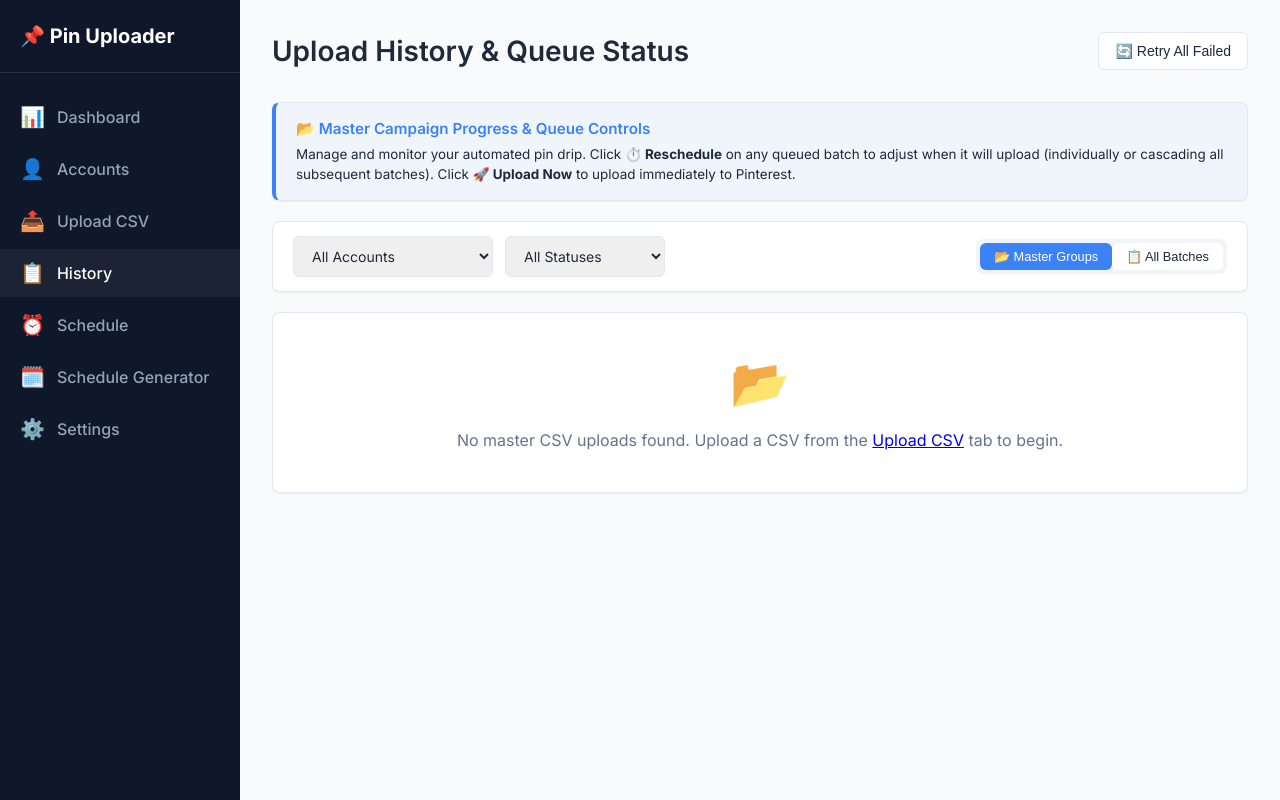
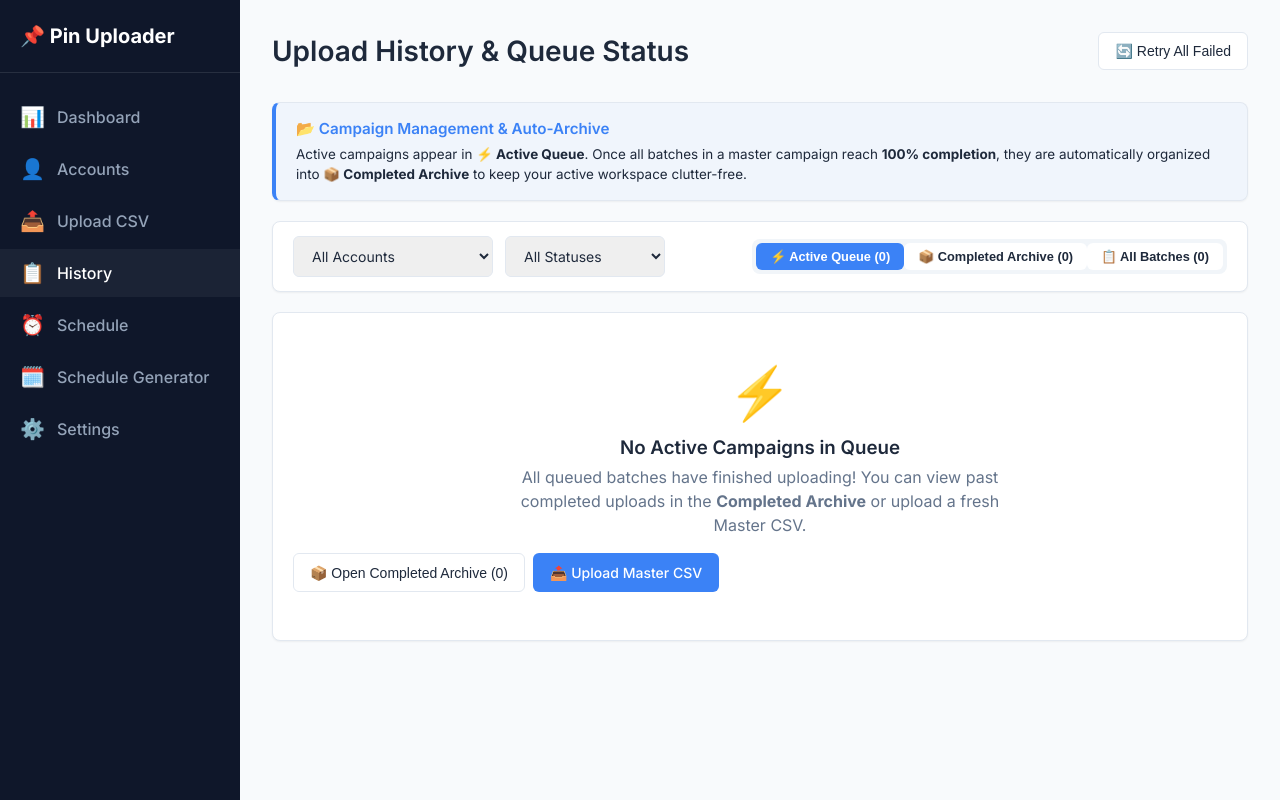
Before and after one commit to femioja01/pinterest-bulk-uploader, a FastAPI app: page /history in a window 1280 px wide. Run offline with FastAPI, Linux system fonts and the light colour scheme; data comes from the database, SQL or seed files in the repository; data that the repository does not hold is empty; some libraries are stand-ins or nearby versions.

Commit message:
feat: organize master campaigns into smart Active Queue and Completed Archive tabs

```diff
--- a/src/routes/history.py
+++ b/src/routes/history.py
@@ -181,9 +181,13 @@ async def history_page(
     request: Request,
     account_id: int = Query(0),
     status: str = Query(""),
-    view_mode: str = Query("grouped"),
+    view_mode: str = Query("active"),
     page: int = Query(1),
 ):
+    # Normalize old 'grouped' mode to 'active'
+    if view_mode == "grouped":
+        view_mode = "active"
+
     per_page = 25
     factory = get_session_factory()
     with factory() as session:
@@ -244,7 +248,9 @@ async def history_page(
             key = (b.account_id, b.original_filename or "Bulk Upload", created_minute)
             groups_dict[key].append(b)
 
-        master_groups = []
+        active_groups = []
+        archived_groups = []
+
         for idx, ((acct_id, orig_name, created_str), b_list) in enumerate(groups_dict.items()):
             total_batches = len(b_list)
             total_pins = sum(b.pin_count for b in b_list)
@@ -277,7 +283,7 @@ async def history_page(
                     "raw_scheduled_time": raw_sched,
                 })
 
-            master_groups.append({
+            group_data = {
                 "group_id": f"group_{idx}_{acct_id}",
                 "account_id": acct_id,
                 "account_name": account_name_map.get(acct_id, "Unknown"),
@@ -293,7 +299,13 @@ async def history_page(
                 "pct_done": pct_done,
                 "first_pending_id": first_pending_id,
                 "batches": b_details,
-            })
+            }
+
+            # If 100% done and no pending/processing slices left, place in archive
+            if pct_done == 100 and pending_count == 0 and processing_count == 0:
+                archived_groups.append(group_data)
+            else:
+                active_groups.append(group_data)
 
     return templates.TemplateResponse(
         request,
@@ -301,7 +313,11 @@ async def history_page(
         {
             "active_page": "history",
             "batches": batch_list,
-            "master_groups": master_groups,
+            "active_groups": active_groups,
+            "archived_groups": archived_groups,
+            "active_count": len(active_groups),
+            "archived_count": len(archived_groups),
+            "total_batches_count": total,
             "accounts": account_list,
             "filter_account_id": account_id,
             "filter_status": status,
--- a/src/templates/history.html
+++ b/src/templates/history.html
@@ -14,9 +14,9 @@
 <!-- Explanatory Guide Card -->
 <div class="card" style="background: rgba(59, 130, 246, 0.04); border-left: 4px solid var(--primary); margin-bottom: 20px;">
     <div class="card-body" style="padding: 16px 20px;">
-        <h4 style="font-size: 0.95rem; margin-bottom: 6px; color: var(--primary);">📂 Master Campaign Progress & Queue Controls</h4>
+        <h4 style="font-size: 0.95rem; margin-bottom: 6px; color: var(--primary);">📂 Campaign Management & Auto-Archive</h4>
         <div style="font-size: 0.84rem; color: var(--text-dark); line-height: 1.5;">
-            Manage and monitor your automated pin drip. Click <strong>⏱️ Reschedule</strong> on any queued batch to adjust when it will upload (individually or cascading all subsequent batches). Click <strong>🚀 Upload Now</strong> to upload immediately to Pinterest.
+            Active campaigns appear in <strong>⚡ Active Queue</strong>. Once all batches in a master campaign reach <strong>100% completion</strong>, they are automatically organized into <strong>📦 Completed Archive</strong> to keep your active workspace clutter-free.
         </div>
     </div>
 </div>
@@ -47,23 +47,26 @@
                 {% endif %}
             </div>
 
-            <!-- View Mode Toggler -->
+            <!-- Smart View Mode / Tab Toggler -->
             <div class="d-flex gap-1" style="background: #f1f5f9; padding: 4px; border-radius: 8px;">
-                <button type="button" class="btn btn-sm {% if view_mode == 'grouped' %}btn-primary{% else %}btn-secondary{% endif %}" onclick="switchViewMode('grouped')" style="border: none; padding: 6px 14px;">
-                    📂 Master Groups
+                <button type="button" class="btn btn-sm {% if view_mode == 'active' %}btn-primary{% else %}btn-secondary{% endif %}" onclick="switchViewMode('active')" style="border: none; padding: 6px 14px; font-weight: 600;">
+                    ⚡ Active Queue ({{ active_count }})
                 </button>
-                <button type="button" class="btn btn-sm {% if view_mode == 'flat' %}btn-primary{% else %}btn-secondary{% endif %}" onclick="switchViewMode('flat')" style="border: none; padding: 6px 14px;">
-                    📋 All Batches
+                <button type="button" class="btn btn-sm {% if view_mode == 'archived' %}btn-primary{% else %}btn-secondary{% endif %}" onclick="switchViewMode('archived')" style="border: none; padding: 6px 14px; font-weight: 600;">
+                    📦 Completed Archive ({{ archived_count }})
+                </button>
+                <button type="button" class="btn btn-sm {% if view_mode == 'flat' %}btn-primary{% else %}btn-secondary{% endif %}" onclick="switchViewMode('flat')" style="border: none; padding: 6px 14px; font-weight: 600;">
+                    📋 All Batches ({{ total_batches_count }})
                 </button>
             </div>
         </form>
     </div>
 </div>
 
-{% if view_mode == 'grouped' %}
-<!-- MASTER CAMPAIGN GROUPED VIEW -->
+{% if view_mode == 'active' %}
+<!-- TAB 1: ACTIVE MASTER CAMPAIGNS -->
 <div class="master-groups-container">
-    {% for group in master_groups %}
+    {% for group in active_groups %}
     <div class="card" style="margin-bottom: 20px; border: 1px solid var(--border-color); box-shadow: 0 2px 4px rgba(0,0,0,0.02);">
         <!-- Master Card Header -->
         <div class="card-body" style="padding: 20px 24px; cursor: pointer;" onclick="toggleGroupDetails('{{ group.group_id }}')">
@@ -255,16 +258,106 @@
     </div>
     {% else %}
     <div class="card">
-        <div class="empty-state" style="padding: 40px 20px;">
-            <span class="icon" style="font-size: 3rem;">📂</span>
-            <p>No master CSV uploads found. Upload a CSV from the <a href="/upload">Upload CSV</a> tab to begin.</p>
+        <div class="empty-state" style="padding: 48px 20px; text-align: center;">
+            <span class="icon" style="font-size: 3.2rem; display: block; margin-bottom: 12px;">⚡</span>
+            <h3 style="margin-bottom: 6px; color: var(--text-dark);">No Active Campaigns in Queue</h3>
+            <p class="text-muted" style="max-width: 480px; margin: 0 auto 16px;">
+                All queued batches have finished uploading! You can view past completed uploads in the <strong>Completed Archive</strong> or upload a fresh Master CSV.
+            </p>
+            <div class="d-flex gap-2 justify-center">
+                <button class="btn btn-secondary" onclick="switchViewMode('archived')">📦 Open Completed Archive ({{ archived_count }})</button>
+                <a href="/upload" class="btn btn-primary">📤 Upload Master CSV</a>
+            </div>
+        </div>
+    </div>
+    {% endfor %}
+</div>
+
+{% elif view_mode == 'archived' %}
+<!-- TAB 2: COMPLETED & ARCHIVED MASTER CAMPAIGNS -->
+<div class="master-groups-container">
+    {% for group in archived_groups %}
+    <div class="card" style="margin-bottom: 20px; border: 1px solid var(--border-color); border-left: 4px solid var(--success); box-shadow: 0 2px 4px rgba(0,0,0,0.02);">
+        <!-- Master Card Header -->
+        <div class="card-body" style="padding: 20px 24px; cursor: pointer;" onclick="toggleGroupDetails('{{ group.group_id }}')">
+            <div class="d-flex justify-between align-center" style="flex-wrap: wrap; gap: 12px;">
+                <div>
+                    <span class="status-badge badge-success" style="font-weight: 600; font-size: 0.8rem; margin-right: 8px;">
+                        ✅ 100% Completed
+                    </span>
+                    <strong style="font-size: 1.05rem; color: var(--text-dark);">
+                        {{ group.original_filename }}
+                    </strong>
+                    <span class="text-muted" style="font-size: 0.82rem; margin-left: 8px;">
+                        • Account: <strong>{{ group.account_name }}</strong> • Uploaded: {{ group.created_at }}
+                    </span>
+                </div>
+
+                <div class="d-flex gap-2 align-center">
+                    <span class="text-muted" style="font-size: 0.85rem; font-weight: 600;">
+                        {{ group.total_pins }} pins across {{ group.total_batches }} batches
+                    </span>
+                    <button class="btn btn-secondary btn-sm" id="btn-toggle-{{ group.group_id }}" style="font-size: 0.8rem;" onclick="event.stopPropagation(); toggleGroupDetails('{{ group.group_id }}')">
+                        ▼ View Batches ({{ group.total_batches }})
+                    </button>
+                </div>
+            </div>
+        </div>
+
+        <!-- Collapsible Batch Table Details -->
+        <div id="details-{{ group.group_id }}" style="display: none; border-top: 1px solid var(--border-color); background: #fafafa;">
+            <div class="table-container" style="padding: 0;">
+                <table class="data-table" style="margin: 0; background: transparent;">
+                    <thead>
+                        <tr style="background: #f1f5f9;">
+                            <th style="padding-left: 24px;">Batch File</th>
+                            <th>Pins</th>
+                            <th>Status</th>
+                            <th>Upload Completed Time</th>
+                            <th style="padding-right: 24px;">Actions</th>
+                        </tr>
+                    </thead>
+                    <tbody>
+                        {% for batch in group.batches %}
+                        <tr style="border-bottom: 1px solid var(--border-color);">
+                            <td style="padding-left: 24px;">
+                                <code>{{ batch.filename }}</code>
+                            </td>
+                            <td><strong>{{ batch.pin_count }}</strong> pins</td>
+                            <td>
+                                <span class="status-badge badge-success">Done</span>
+                            </td>
+                            <td>
+                                <div style="font-size: 0.85rem; color: var(--success); font-weight: 600;">
+                                    ✅ {{ batch.uploaded_at if batch.uploaded_at else 'Uploaded' }}
+                                </div>
+                            </td>
+                            <td style="padding-right: 24px;">
+                                <a href="/api/history/{{ batch.id }}/download" class="btn btn-secondary btn-sm" onclick="event.stopPropagation();" title="Download this split batch CSV">Download CSV</a>
+                            </td>
+                        </tr>
+                        {% endfor %}
+                    </tbody>
+                </table>
+            </div>
+        </div>
+    </div>
+    {% else %}
+    <div class="card">
+        <div class="empty-state" style="padding: 48px 20px; text-align: center;">
+            <span class="icon" style="font-size: 3.2rem; display: block; margin-bottom: 12px;">📦</span>
+            <h3 style="margin-bottom: 6px; color: var(--text-dark);">No Completed Campaigns in Archive</h3>
+            <p class="text-muted" style="max-width: 480px; margin: 0 auto 16px;">
+                As your active campaigns finish uploading all their batches to Pinterest, they will automatically be archived here for your records.
+            </p>
+            <button class="btn btn-primary" onclick="switchViewMode('active')">⚡ View Active Queue</button>
         </div>
     </div>
     {% endfor %}
 </div>
 
 {% else %}
-<!-- FLAT ALL BATCHES TABLE VIEW -->
+<!-- TAB 3: FLAT ALL BATCHES TABLE VIEW -->
 <div class="card">
     <div class="table-container">
         <table class="data-table">
```
